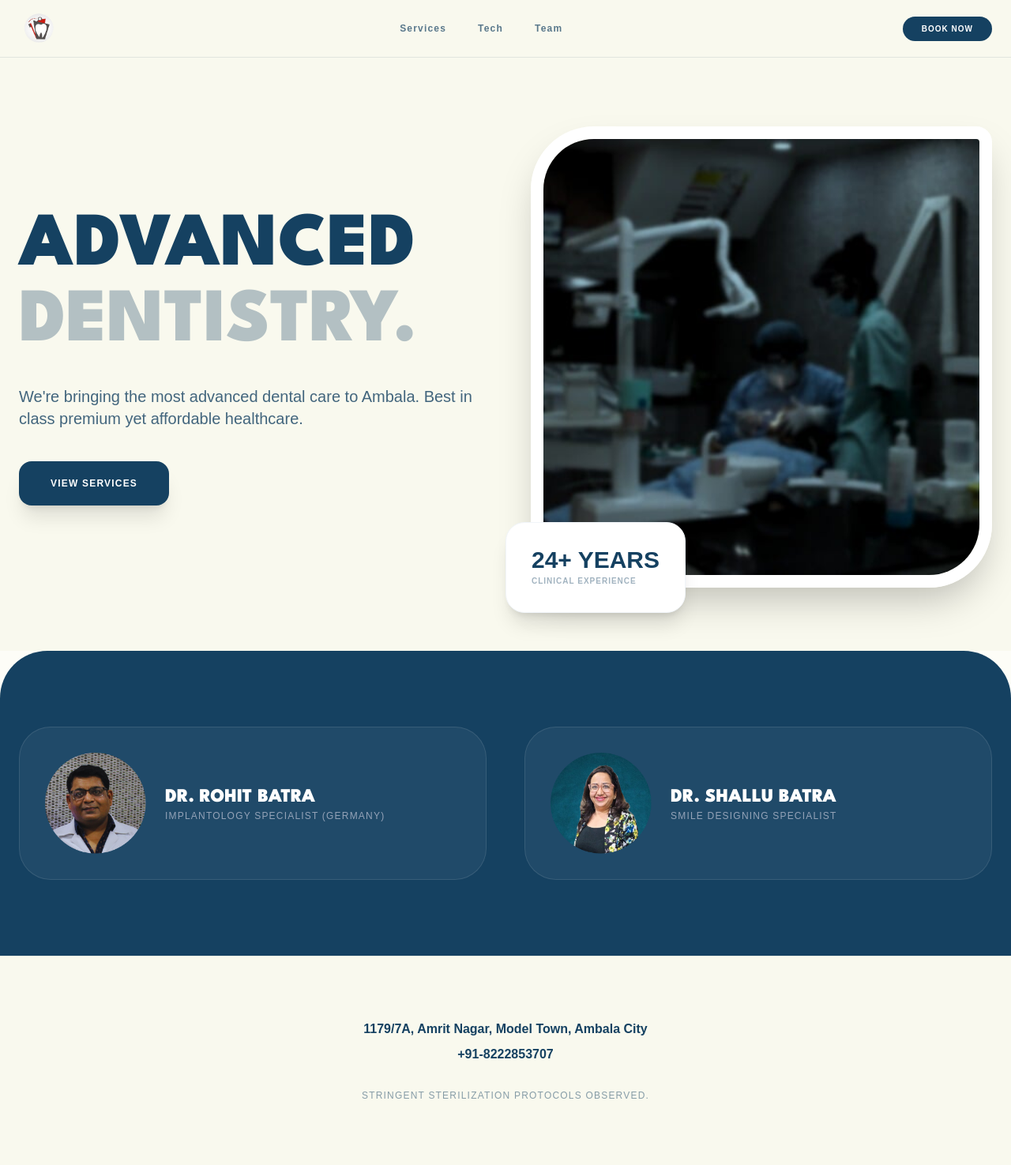
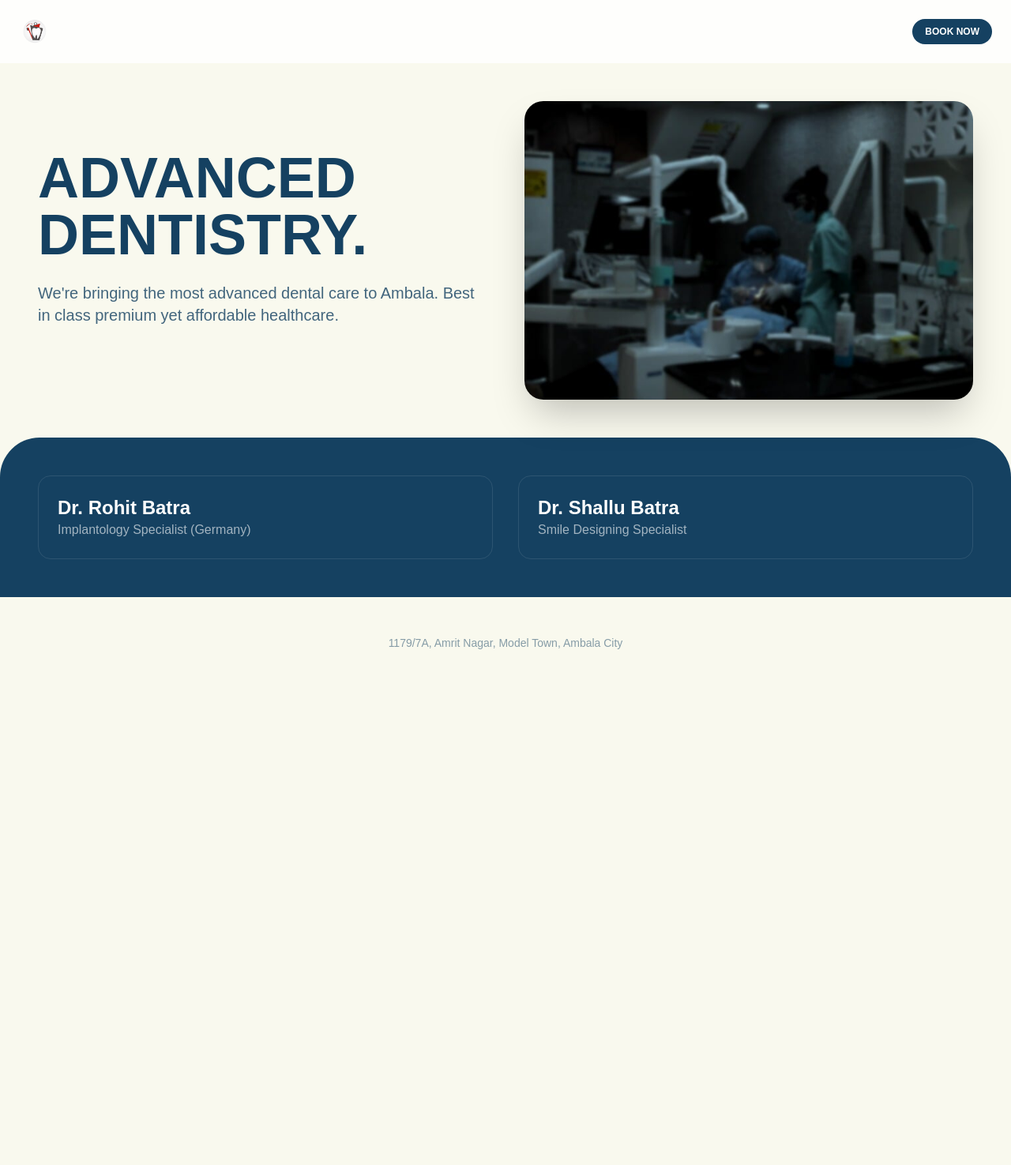
Before and after one commit to perfect32dental/website, a plain HTML site: page index.html in a window 1280 px wide. Shown: the whole page at 79% size. After the commit the page ends 872 px from the top, so only its background shows below. Drawn offline with nearby package versions, Linux system fonts and the light colour scheme; a small style sheet from the web is missing.

Commit message:
Switch to JSON-based content model

```diff
--- /dev/null
+++ b/content.json
@@ -0,0 +1,9 @@
+{
+  "hero_title": "ADVANCED DENTISTRY.",
+  "hero_subtext": "We're bringing the most advanced dental care to Ambala. Best in class premium yet affordable healthcare.",
+  "dr_rohit_name": "Dr. Rohit Batra",
+  "dr_rohit_bio": "Implantology Specialist (Germany)",
+  "dr_shallu_name": "Dr. Shallu Batra",
+  "dr_shallu_bio": "Smile Designing Specialist",
+  "footer_address": "1179/7A, Amrit Nagar, Model Town, Ambala City"
+}
--- a/index.html
+++ b/index.html
@@ -1,71 +1,54 @@
 <!DOCTYPE html>
-<html lang="en" data-sb-object-id="index.html">
+<html lang="en">
 <head>
     <meta charset="UTF-8">
     <meta name="viewport" content="width=device-width, initial-scale=1.0">
-    <title>Perfect 32 Dental Clinic | Ambala</title>
+    <title>Perfect 32 Dental Clinic</title>
     <script src="https://cdn.tailwindcss.com"></script>
-    <link href="https://fonts.googleapis.com/css2?family=League+Spartan:wght@700;900&display=swap" rel="stylesheet">
-    <link rel="stylesheet" href="https://cdn.jsdelivr.net/npm/@fontsource/glacial-indifference/index.min.css">
     <style>
         :root { --navy: #154161; --cream: #F9F9EE; }
-        h1, h2, h3, h4, .spartan { font-family: 'League Spartan', sans-serif; text-transform: uppercase; }
-        body, p, a { font-family: 'Glacial Indifference', sans-serif; }
-        .bento { background: white; border: 1px solid rgba(21, 65, 97, 0.1); transition: 0.3s; }
-        .bento:hover { transform: translateY(-5px); border-color: var(--navy); }
+        body { background-color: var(--cream); color: var(--navy); font-family: sans-serif; }
     </style>
 </head>
-<body class="bg-[#FDFDF7] text-[#154161]">
-    <nav class="fixed w-full z-50 top-0 bg-[#F9F9EE]/90 backdrop-blur-md border-b border-[#154161]/10 px-6 py-4">
-        <div class="max-w-7xl mx-auto flex justify-between items-center">
-            <img src="logo.png" alt="Perfect 32" class="h-10 w-auto">
-            <div class="hidden md:flex gap-10 font-bold text-xs tracking-widest opacity-70">
-                <a href="#services">Services</a><a href="#tech">Tech</a><a href="#team">Team</a>
-            </div>
-            <a href="https://wa.me/918222853707" class="bg-[#154161] text-white px-6 py-2 rounded-full font-bold text-[10px] tracking-widest">BOOK NOW</a>
-        </div>
+<body data-sb-object-id="content.json">
+    <nav class="p-6 flex justify-between items-center bg-white/80 backdrop-blur-md sticky top-0 z-50">
+        <img src="logo.png" class="h-8">
+        <a href="https://wa.me/918222853707" class="bg-[#154161] text-white px-4 py-2 rounded-full text-xs font-bold">BOOK NOW</a>
     </nav>
 
-    <section class="pt-40 pb-20 px-6 bg-[#F9F9EE]">
-        <div class="max-w-7xl mx-auto grid md:grid-cols-2 gap-16 items-center">
-            <div>
-                <h1 data-sb-field-id="hero_title" class="text-6xl md:text-8xl font-black leading-[0.85] mb-8">ADVANCED <br><span class="opacity-30">DENTISTRY.</span></h1>
-                <p data-sb-field-id="hero_subtext" class="text-xl mb-10 opacity-80">We're bringing the most advanced dental care to Ambala. Best in class premium yet affordable healthcare.</p>
-                <a href="#services" class="bg-[#154161] text-white px-10 py-5 rounded-2xl font-black text-xs tracking-widest shadow-xl inline-block">VIEW SERVICES</a>
-            </div>
-            <div class="relative">
-                <img data-sb-field-id="hero_image" src="clinic_main.jpg" class="rounded-[80px_20px] shadow-2xl border-[16px] border-white w-full aspect-square object-cover" alt="Clinic Interior">
-                <div class="absolute -bottom-8 -left-8 bg-white p-8 rounded-3xl shadow-xl border border-slate-100">
-                    <p class="font-black text-3xl leading-none">24+ YEARS</p>
-                    <p class="text-[10px] font-bold uppercase tracking-widest opacity-40 mt-1">Clinical Experience</p>
-                </div>
-            </div>
+    <section class="p-12 max-w-7xl mx-auto grid md:grid-cols-2 gap-12 items-center">
+        <div>
+            <h1 id="hero_title" data-sb-field-id="hero_title" class="text-7xl font-black mb-6"></h1>
+            <p id="hero_subtext" data-sb-field-id="hero_subtext" class="text-xl opacity-80 mb-8"></p>
+        </div>
+        <img src="clinic_main.jpg" class="rounded-3xl shadow-2xl">
+    </section>
+
+    <section class="bg-[#154161] text-white p-12 rounded-t-[50px] grid md:grid-cols-2 gap-8">
+        <div class="p-6 border border-white/10 rounded-2xl">
+            <h3 id="dr_rohit_name" data-sb-field-id="dr_rohit_name" class="text-2xl font-bold"></h3>
+            <p id="dr_rohit_bio" data-sb-field-id="dr_rohit_bio" class="opacity-60"></p>
+        </div>
+        <div class="p-6 border border-white/10 rounded-2xl">
+            <h3 id="dr_shallu_name" data-sb-field-id="dr_shallu_name" class="text-2xl font-bold"></h3>
+            <p id="dr_shallu_bio" data-sb-field-id="dr_shallu_bio" class="opacity-60"></p>
         </div>
     </section>
 
-    <section id="team" class="py-24 px-6 bg-[#154161] text-white rounded-[60px_60px_0_0]">
-        <div class="max-w-7xl mx-auto grid md:grid-cols-2 gap-12">
-            <div class="flex gap-6 items-center bg-white/5 p-8 rounded-[40px] border border-white/10">
-                <img data-sb-field-id="dr_rohit_img" src="dr_rohit.jpg" class="w-32 h-32 rounded-2xl object-cover" alt="Dr. Rohit Batra">
-                <div>
-                    <h3 data-sb-field-id="dr_rohit_name" class="text-2xl font-black">Dr. Rohit Batra</h3>
-                    <p data-sb-field-id="dr_rohit_bio" class="text-xs uppercase tracking-widest text-slate-400">Implantology Specialist (Germany)</p>
-                </div>
-            </div>
-            <div class="flex gap-6 items-center bg-white/5 p-8 rounded-[40px] border border-white/10">
-                <img data-sb-field-id="dr_shallu_img" src="dr_shallu.jpg" class="w-32 h-32 rounded-2xl object-cover" alt="Dr. Shallu Batra">
-                <div>
-                    <h3 data-sb-field-id="dr_shallu_name" class="text-2xl font-black">Dr. Shallu Batra</h3>
-                    <p data-sb-field-id="dr_shallu_bio" class="text-xs uppercase tracking-widest text-slate-400">Smile Designing Specialist</p>
-                </div>
-            </div>
-        </div>
-    </section>
+    <footer class="p-12 text-center opacity-50 text-sm">
+        <p id="footer_address" data-sb-field-id="footer_address"></p>
+    </footer>
 
-    <footer class="bg-[#F9F9EE] py-20 px-6 text-center border-t border-[#154161]/10">
-        <p data-sb-field-id="footer_address" class="font-bold">1179/7A, Amrit Nagar, Model Town, Ambala City</p>
-        <p class="mt-2 font-bold">+91-8222853707</p>
-        <div class="mt-8 opacity-50 text-xs uppercase tracking-widest">Stringent sterilization protocols observed.</div>
-    </footer>
+    <script>
+        // This script automatically fills the page with data from content.json
+        fetch('./content.json')
+            .then(response => response.json())
+            .then(data => {
+                Object.keys(data).forEach(key => {
+                    const el = document.getElementById(key);
+                    if (el) el.innerText = data[key];
+                });
+            });
+    </script>
 </body>
 </html>
```
Also changed, not shown: 1 other file.
